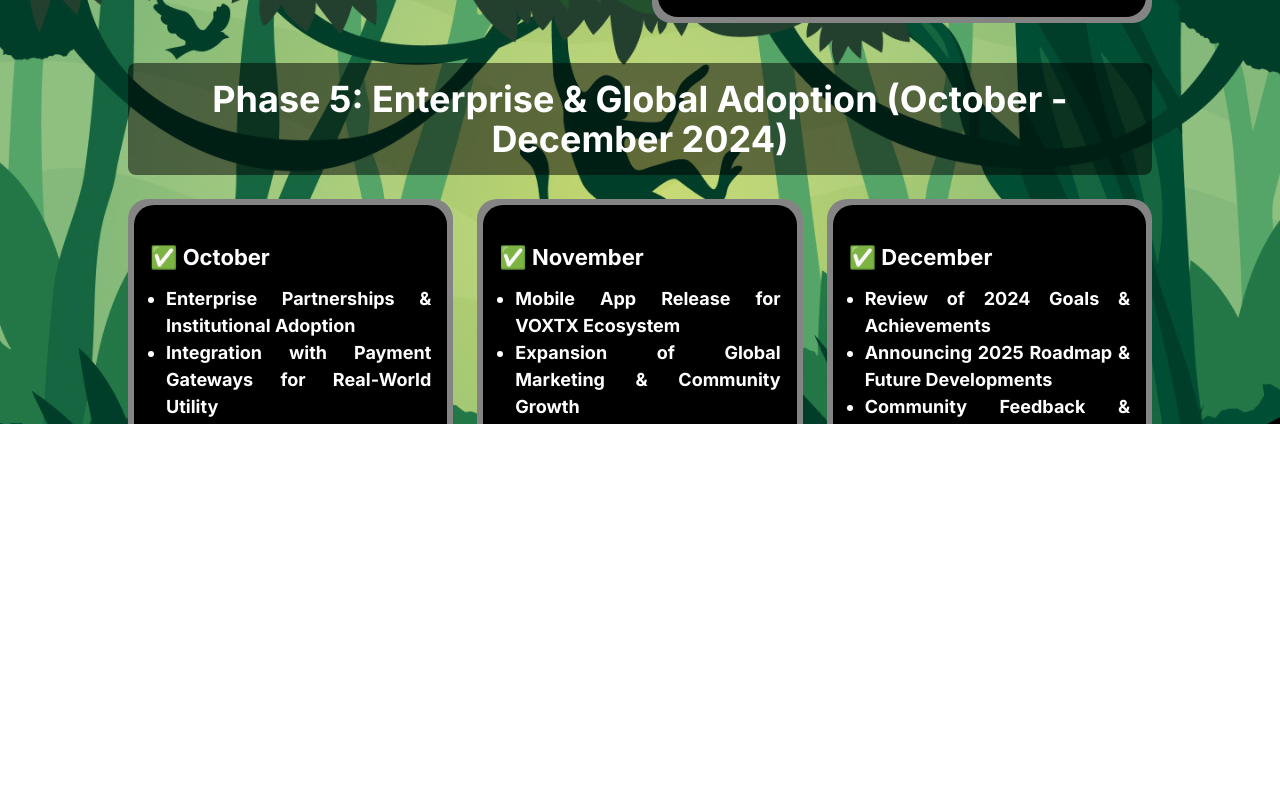
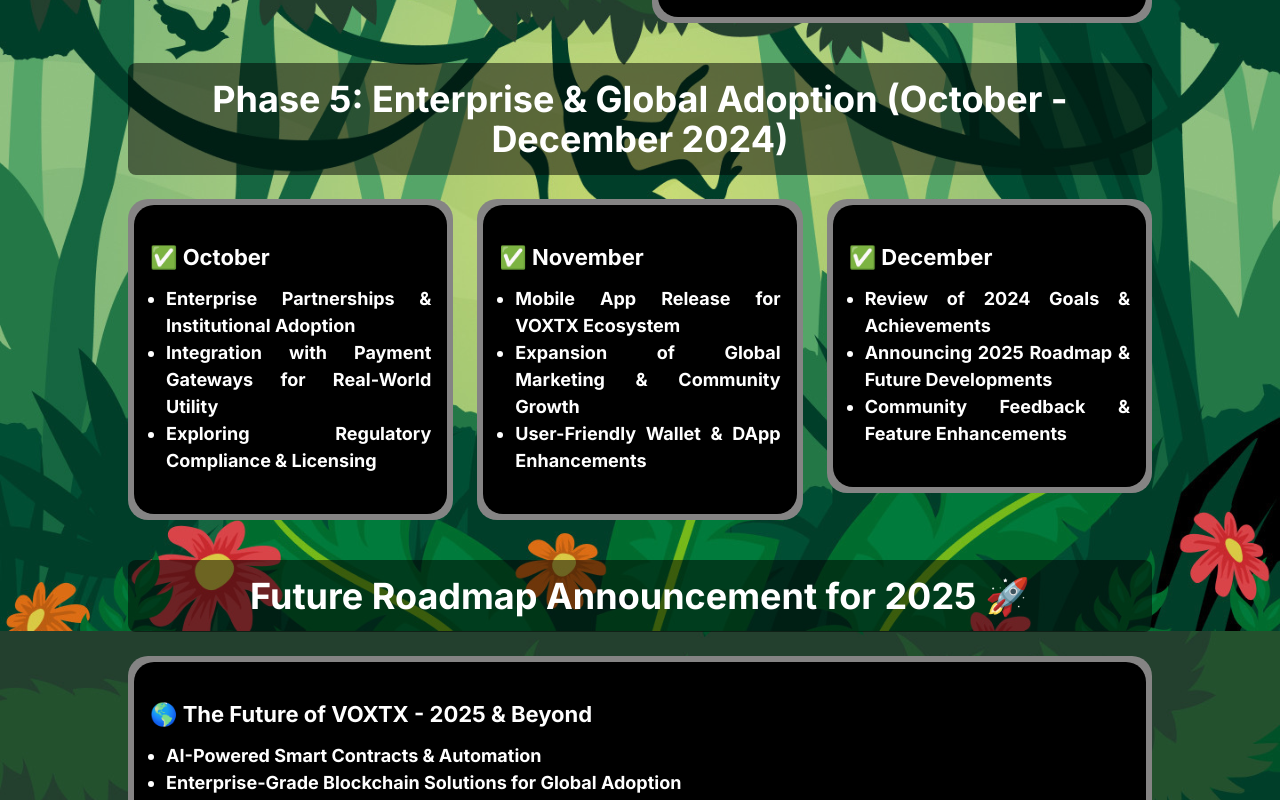
Before and after one commit to Diigoo-app/voxlor_website1, a React (Create React App) app: page /roadmap in a window 1280 px wide. Shown: the part 1929-2729 px from the top of the page. Before the commit the page ends 2353 px from the top, so only its background shows below. Built offline with nearby package versions, Linux system fonts and the light colour scheme.

Commit message:
Updated RoadMap

```diff
--- a/src/Pages/RoadmapPage/index.jsx
+++ b/src/Pages/RoadmapPage/index.jsx
@@ -49,7 +49,11 @@
         {/* Dynamic Grid Layout for Better Responsiveness */}
         <div
           className={`grid gap-6 ${
-            phase.months.length === 2 ? "grid-cols-1 sm:grid-cols-2" : "grid-cols-1 sm:grid-cols-2 lg:grid-cols-3"
+            phase.months.length === 1
+              ? "grid-cols-1"
+              : phase.months.length === 2
+              ? "grid-cols-1 sm:grid-cols-2"
+              : "grid-cols-1 sm:grid-cols-2 lg:grid-cols-3"
           }`}
         >
           {phase.months.map((month, i) => (
@@ -60,6 +64,7 @@
     ))}
   </div>
 );
+
 
 const InfoCard = ({ title, list }) => (
   <div className="flex flex-col gap-4 items-center justify-between w-full">
@@ -197,6 +202,21 @@
       },
     ],
   },
+  {
+    title: "Future Roadmap Announcement for 2025 🚀",
+    months: [
+      {
+        title: "🌎 The Future of VOXTX - 2025 & Beyond",
+        list: [
+          "AI-Powered Smart Contracts & Automation",
+          "Enterprise-Grade Blockchain Solutions for Global Adoption",
+          "Decentralized AI & Data Economy Powered by VOXTX",
+          "Mainstream Institutional Adoption of VOXTX as a Key Crypto Asset",
+
+        ],
+      },
+    ],
+  },
 ];
 
 export default RoadmapPage;
```
